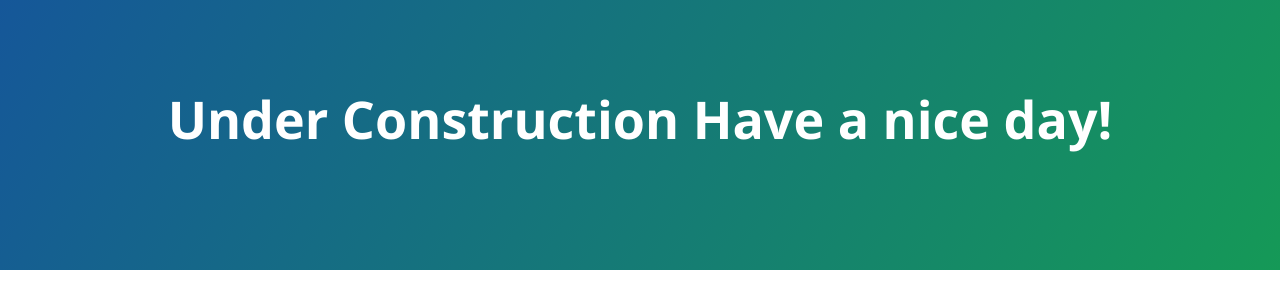
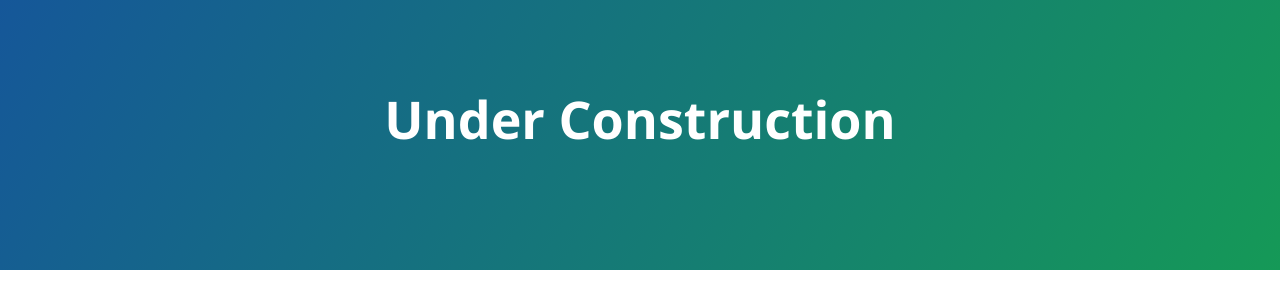
Before and after one commit to houssci/houssci.github.io, a plain HTML site: page index.html in a window 1280 px wide. Drawn offline with nearby package versions, Linux system fonts and the light colour scheme.

Commit message:
Update index.html

```diff
--- a/index.html
+++ b/index.html
@@ -11,8 +11,7 @@
   </head>
   <body>
     <section class="page-header">
-      <h1 class="project-name">Under Construction
-      Have a nice day!</h1>
+      <h1 class="project-name">Under Construction</h1>
       <h2 class="project-tagline"></h2>
 
   </body>
```
